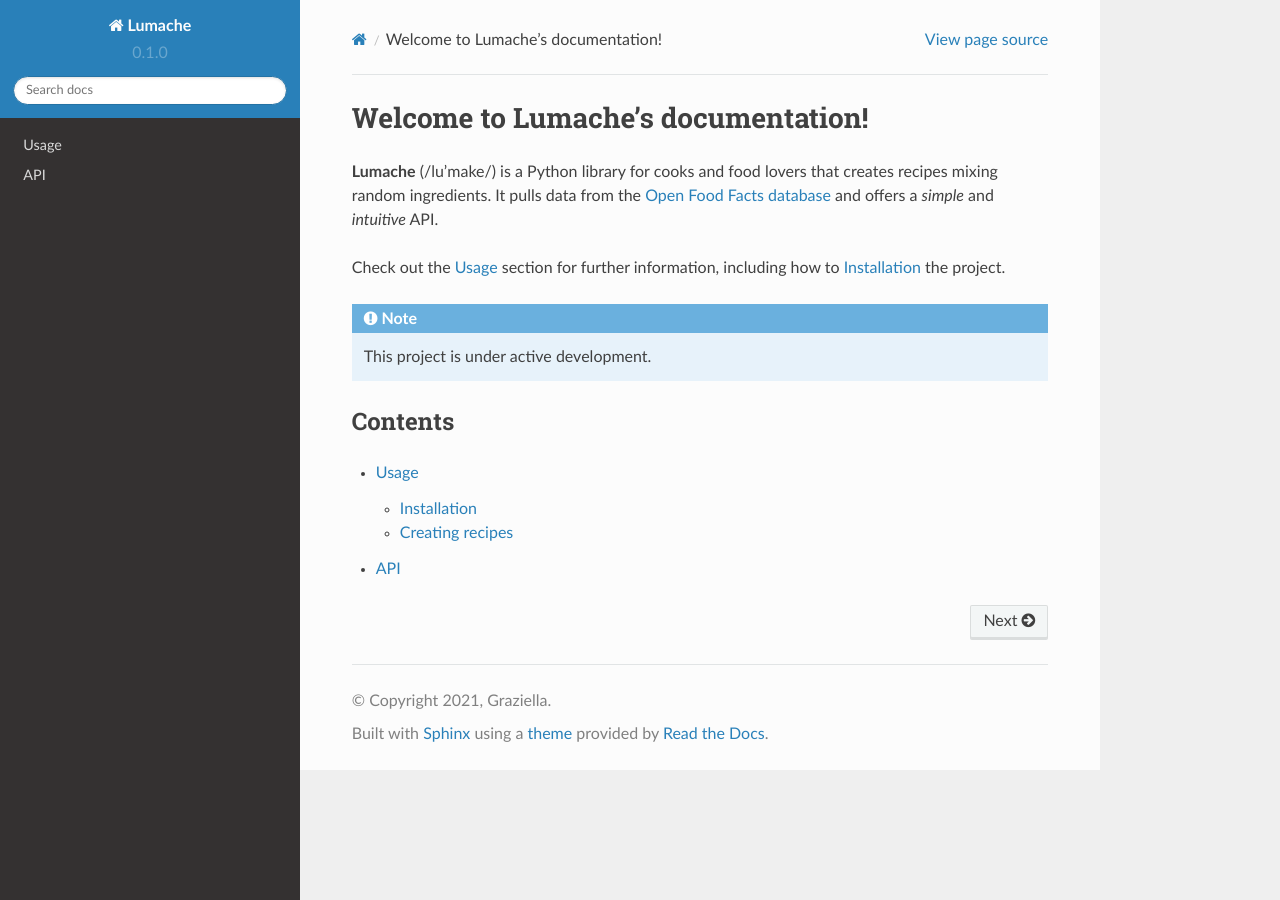
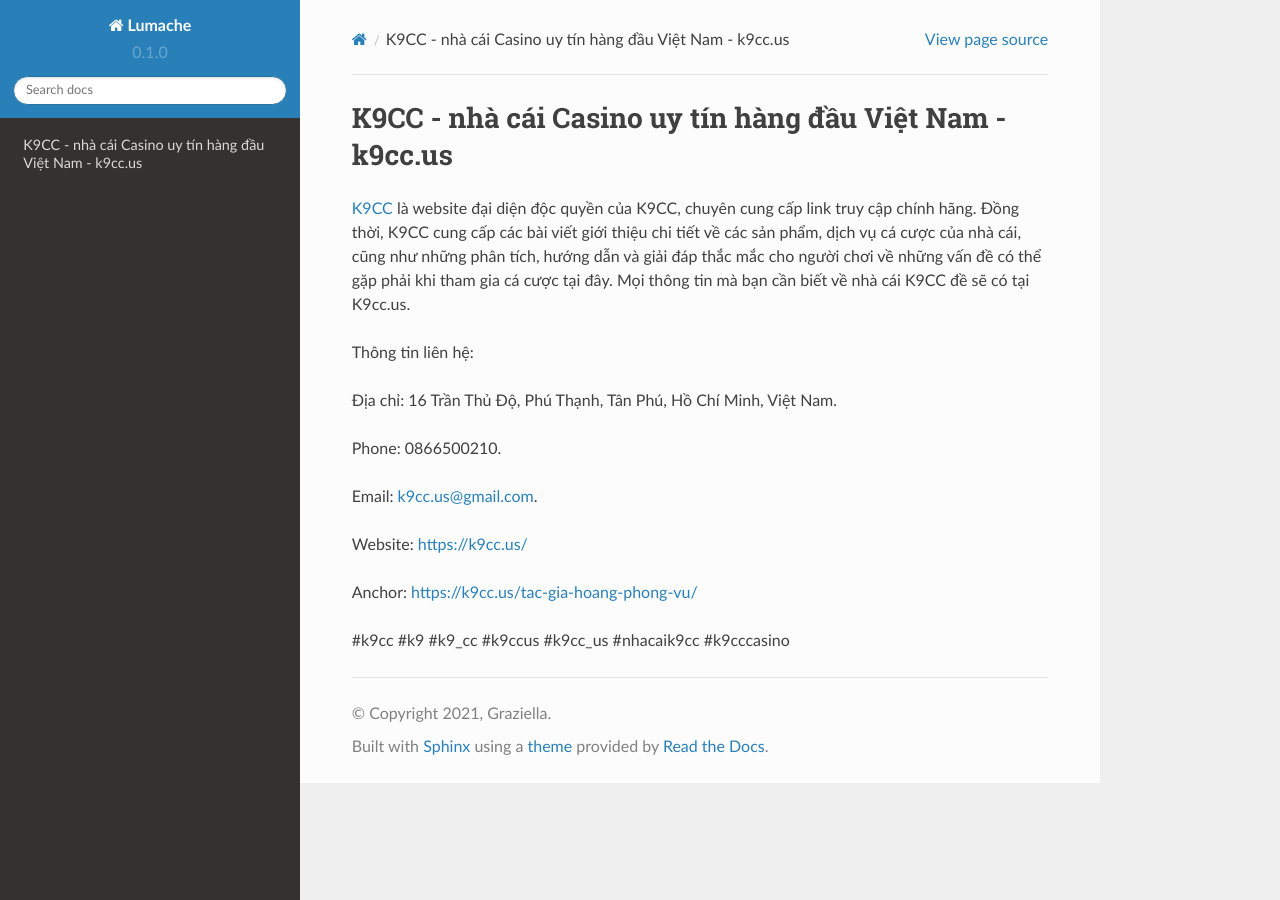
Before and after one commit to socialentity1/k9ccus, a Sphinx documentation site: the page built from docs/source/index.rst, in a window 1280 px wide. Built offline with Sphinx 7.4.7 and the Read the Docs theme 2.0.0, drawn with Linux system fonts in a browser that asks for light colours.

Commit message:
Update index.rst

```diff
--- a/docs/source/index.rst
+++ b/docs/source/index.rst
@@ -1,22 +1,18 @@
-Welcome to Lumache's documentation!
+K9CC - nhà cái Casino uy tín hàng đầu Việt Nam - k9cc.us
 ===================================
 
-**Lumache** (/lu'make/) is a Python library for cooks and food lovers
-that creates recipes mixing random ingredients.
-It pulls data from the `Open Food Facts database <https://world.openfoodfacts.org/>`_
-and offers a *simple* and *intuitive* API.
+`K9CC <https://k9cc.us/>`_ là website đại diện độc quyền của K9CC, chuyên cung cấp link truy cập chính hãng. Đồng thời, K9CC cung cấp các bài viết giới thiệu chi tiết về các sản phẩm, dịch vụ cá cược của nhà cái, cũng như những phân tích, hướng dẫn và giải đáp thắc mắc cho người chơi về những vấn đề có thể gặp phải khi tham gia cá cược tại đây. Mọi thông tin mà bạn cần biết về nhà cái K9CC đề sẽ có tại K9cc.us.
 
-Check out the :doc:`usage` section for further information, including
-how to :ref:`installation` the project.
+Thông tin liên hệ:
 
-.. note::
+Địa chỉ: 16 Trần Thủ Độ, Phú Thạnh, Tân Phú, Hồ Chí Minh, Việt Nam.
 
-   This project is under active development.
+Phone: 0866500210.
 
-Contents
---------
+Email: k9cc.us@gmail.com.
 
-.. toctree::
+Website: https://k9cc.us/
 
-   usage
-   api
+Anchor: https://k9cc.us/tac-gia-hoang-phong-vu/
+
+#k9cc #k9 #k9_cc #k9ccus #k9cc_us #nhacaik9cc #k9cccasino
```
